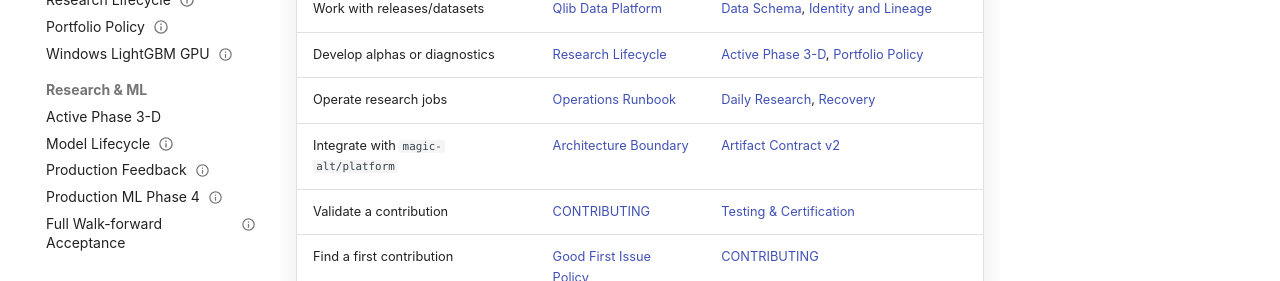
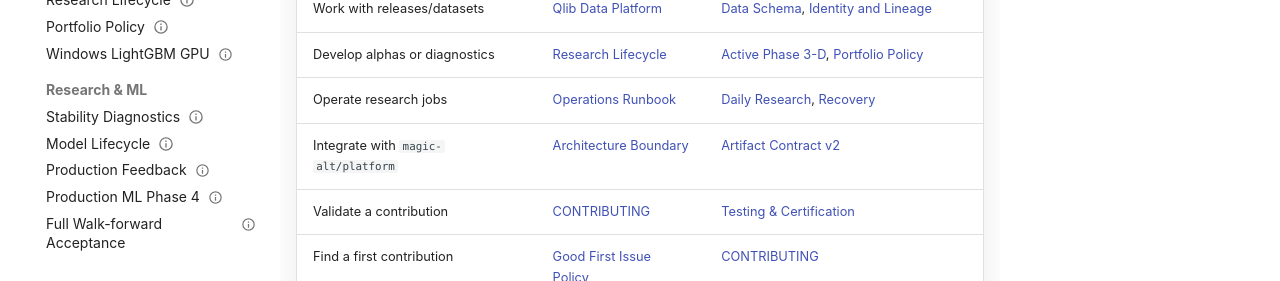
Before and after one commit to magic-alt/qlib-platform, an MkDocs documentation site: the page built from docs/index.md, in a window 1280 px wide and 900 px high, scrolled down 499 px. Shown: the part 619-900 px from the top of the window. Built offline with MkDocs 1.6.1 and Material for MkDocs 9.7.7, drawn with Linux system fonts in a browser that asks for light colours; comment, search, counter and statistics services are not loaded.

Commit message:
docs: align navigation with research responsibilities

```diff
--- a/mkdocs.yml
+++ b/mkdocs.yml
@@ -99,7 +99,7 @@
       - Portfolio Policy: portfolio_v2_rank_buffer.md
       - Windows LightGBM GPU: windows_lightgbm_gpu.md
   - Research & ML:
-      - Active Phase 3-D: alpha_research_phase_3.md
+      - Stability Diagnostics: alpha_research_stability.md
       - Model Lifecycle: model_lifecycle.md
       - Production Feedback: production_feedback.md
       - Production ML Phase 4: production_ml_phase4.md
@@ -123,8 +123,8 @@
   - History & Moved:
       - History Index: history/README.md
       - Historical Research:
-          - Phase 1: history/research/alpha_research_phase_1.md
-          - Phase 2: history/research/alpha_research_phase_2.md
+          - Initial Synthesis: history/research/alpha_research_initial_synthesis.md
+          - Candidate Program: history/research/alpha_research_candidate_program.md
           - P0 Research Baseline: history/research/p0_research_baseline.md
       - Deprecated qrun Guide: history/qrun/local_alpha158_qrun_backtest.md
       - QMT Gateway Pointer: qmt_gateway.md
```
